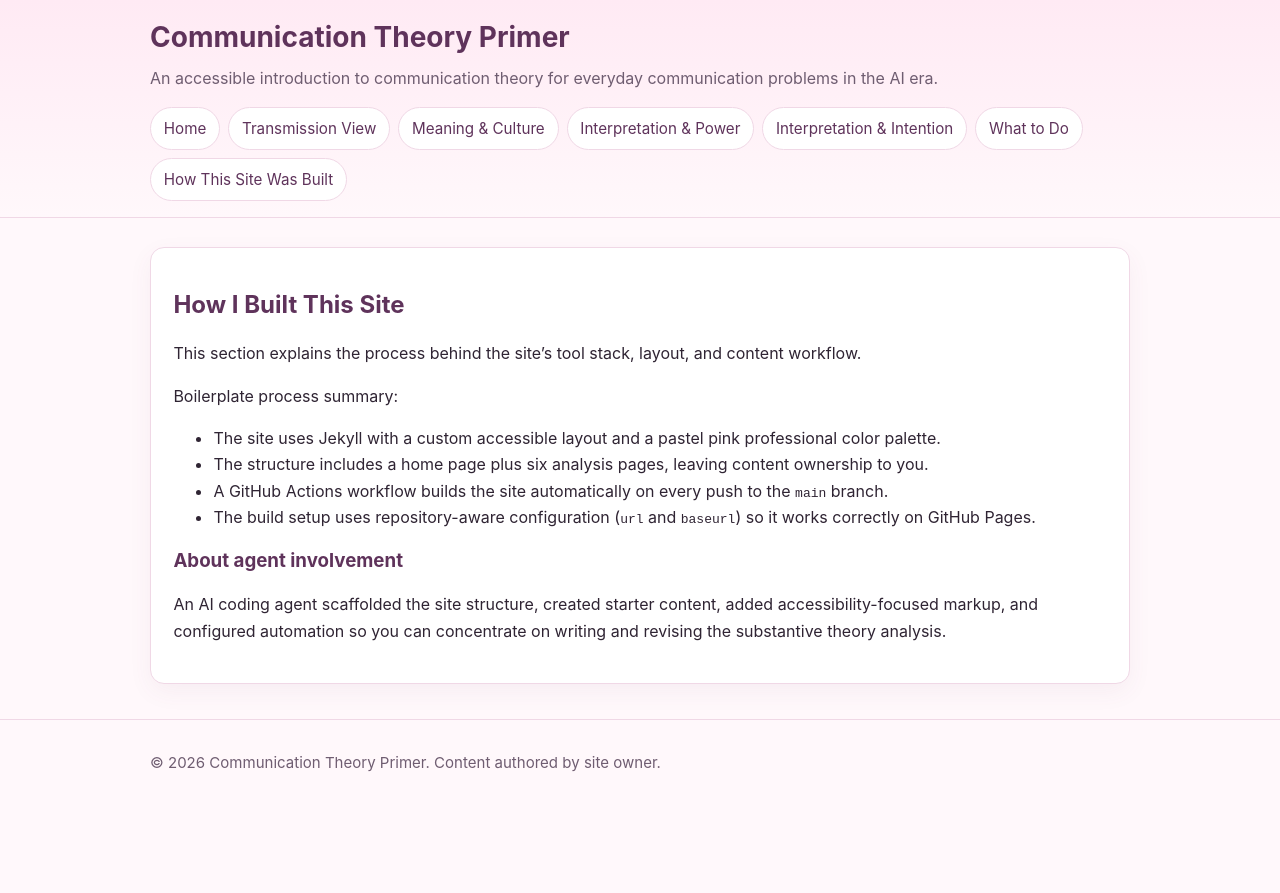
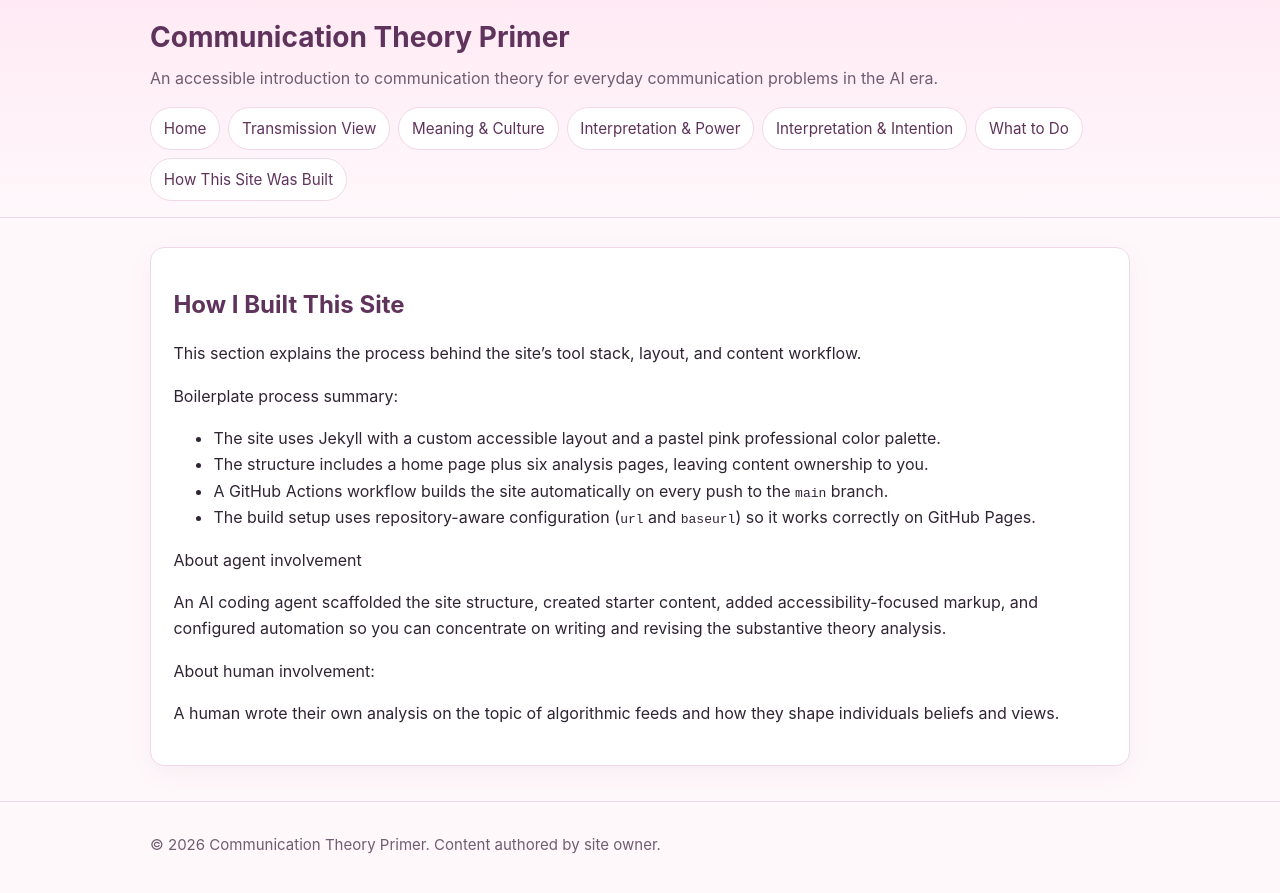
Before and after one commit to abbyfriedman1/comm-primer, a Jekyll site: the page built from pages/how-this-site-was-built.md, in a window 1280 px wide. Shown: the top 893 px of the page. Built offline with Jekyll 4.4.1, drawn with Linux system fonts in a browser that asks for light colours.

Commit message:
Update 'About agent involvement' section
Added section on human involvement in content creation.

```diff
--- a/pages/how-this-site-was-built.md
+++ b/pages/how-this-site-was-built.md
@@ -13,6 +13,10 @@ Boilerplate process summary:
 - A GitHub Actions workflow builds the site automatically on every push to the `main` branch.
 - The build setup uses repository-aware configuration (`url` and `baseurl`) so it works correctly on GitHub Pages.
 
-### About agent involvement
+About agent involvement
 
 An AI coding agent scaffolded the site structure, created starter content, added accessibility-focused markup, and configured automation so you can concentrate on writing and revising the substantive theory analysis.
+
+About human involvement:
+
+A human wrote their own analysis on the topic of algorithmic feeds and how they shape individuals beliefs and views.
```
